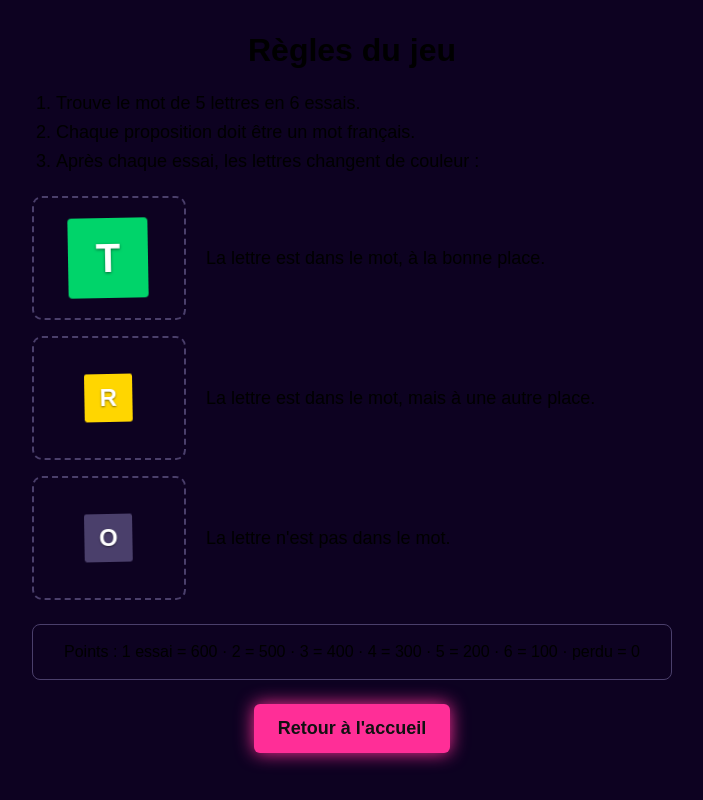
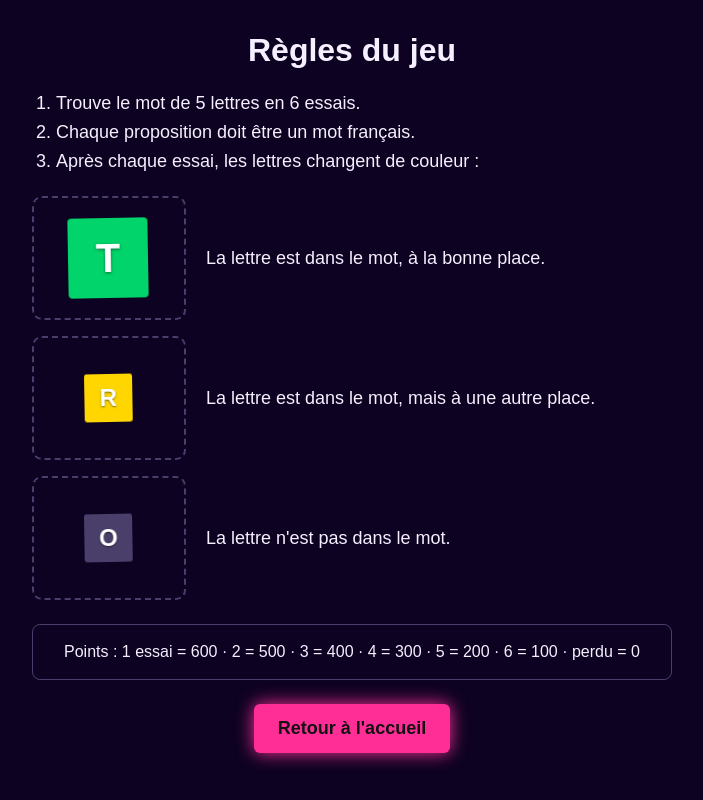
Before and after one commit to Hrefernandes/MotMystere-FRONTEND, a React (Vite) app: page /regles in a window 1280 px wide. Shown: the whole page, without its empty margins (288-991 px from the left). Built offline with nearby package versions, Linux system fonts and the light colour scheme.

Commit message:
upadte: color text at Accueil/Regles/FinDePartie css

```diff
--- a/src/style/Accueil.css
+++ b/src/style/Accueil.css
@@ -1,4 +1,5 @@
 .accueil {
+  color: var(--texte);
   min-height: 100vh;
   display: flex;
   flex-direction: column;
--- a/src/style/FinDePartie.css
+++ b/src/style/FinDePartie.css
@@ -9,6 +9,7 @@
 }
 
 .finPartie {
+  color: var(--texte);
   display: flex;
   flex-direction: column;
   width: min(90%, 420px);
--- a/src/style/Regles.css
+++ b/src/style/Regles.css
@@ -1,4 +1,5 @@
 .regles {
+  color: var(--texte);
   max-width: 640px;
   margin: 0 auto;
   padding: 32px 24px;
```
